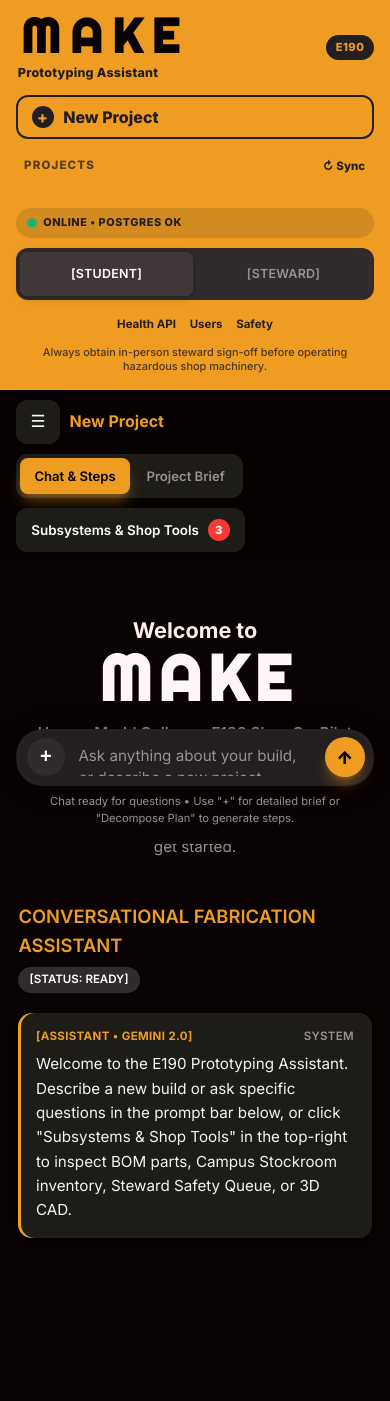
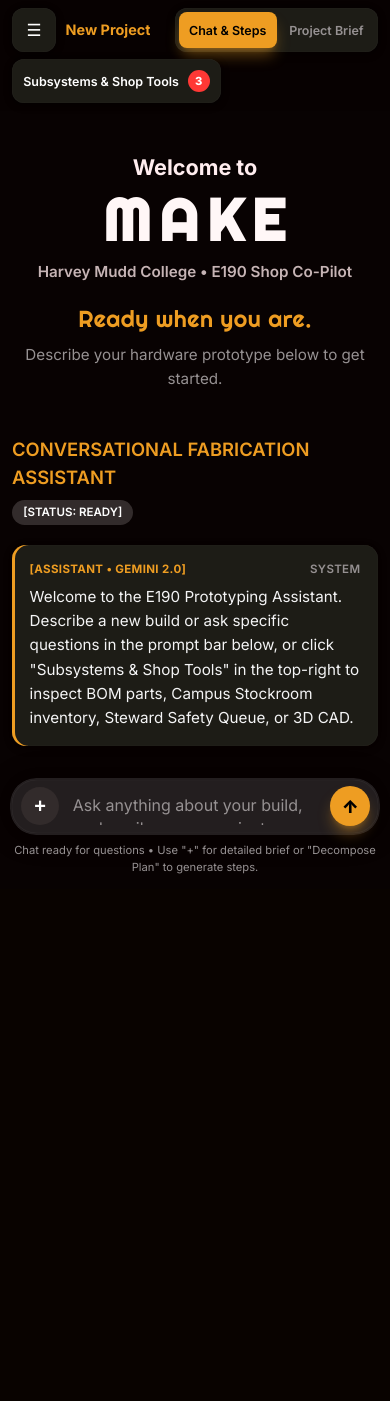
Before and after one commit to nate-noronha/E190-Final-Project, a FastAPI app: page / in a window 390 px wide. After the commit the page ends 874 px from the top, so only its background shows below. Run offline with FastAPI, Linux system fonts and the light colour scheme.

Commit message:
fix(ui): mobile-first responsive layout, slide-over drawers & zero horizontal overflow

```diff
--- a/app/static/css/style.css
+++ b/app/static/css/style.css
@@ -91,6 +91,7 @@ html {
   scroll-behavior: smooth;
   -webkit-text-size-adjust: 100%;
   height: 100%;
+  overflow-x: hidden;
 }
 
 body.app-shell {
@@ -101,7 +102,9 @@ body.app-shell {
   color: var(--make-text);
   display: flex;
   flex-direction: column;
-  min-height: 100vh;
+  min-height: 100dvh;
+  max-width: 100vw;
+  overflow-x: hidden;
   margin: 0;
   padding: 0;
   overflow-x: hidden;
@@ -1424,6 +1427,8 @@ select:focus-visible {
 
 .chat-textarea {
   flex: 1;
+  min-width: 0;
+  width: 100%;
   min-height: 38px;
   max-height: 140px;
   padding: 0.45rem 0.4rem;
@@ -2583,6 +2588,81 @@ select:focus-visible {
   }
 }
 
+@media (max-width: 959px) {
+  .sidebar-left {
+    position: fixed;
+    top: 0;
+    left: 0;
+    bottom: 0;
+    width: min(85vw, 290px);
+    height: 100dvh;
+    z-index: 60;
+    overflow-y: auto;
+    box-shadow: 0 0 40px rgba(0, 0, 0, 0.75);
+  }
+
+  .sidebar-right {
+    position: fixed;
+    top: 0;
+    right: 0;
+    bottom: 0;
+    width: 100vw;
+    max-width: 440px;
+    height: 100dvh;
+    z-index: 60;
+    overflow-y: auto;
+    box-shadow: 0 0 40px rgba(0, 0, 0, 0.75);
+  }
+
+  .center-workspace {
+    min-height: 100dvh;
+    width: 100%;
+    overflow-x: hidden;
+  }
+
+  .workspace-topbar {
+    padding: 0.5rem 0.75rem;
+    gap: 0.45rem;
+  }
+
+  .topbar-project-title {
+    max-width: 145px;
+    font-size: 0.9rem;
+  }
+
+  .seg-pill {
+    padding: 0.3rem 0.65rem;
+    font-size: 0.78rem;
+  }
+
+  .btn-drawer-toggle {
+    padding: 0.4rem 0.7rem;
+    font-size: 0.78rem;
+  }
+
+  .center-response-frame {
+    padding: 0.75rem 0.75rem 1.25rem 0.75rem;
+  }
+
+  .hero-wordmark {
+    font-size: clamp(2.8rem, 15vw, 4.5rem);
+    letter-spacing: 0.14em;
+    margin-top: 0;
+  }
+
+  .watts-hero-heading {
+    font-size: 1.45rem;
+  }
+
+  .chatbar-dock {
+    padding: 0.5rem 0.65rem 0.75rem 0.65rem;
+  }
+
+  .chat-textarea {
+    font-size: 16px;
+  }
+}
+
 @media (min-width: 960px) {
   body.app-shell {
     flex-direction: row;
--- a/app/templates/index.html
+++ b/app/templates/index.html
@@ -8,8 +8,8 @@
   <link rel="preconnect" href="https://fonts.googleapis.com">
   <link rel="preconnect" href="https://fonts.gstatic.com" crossorigin>
   <link href="https://fonts.googleapis.com/css2?family=Righteous&family=Lexend:wght@400;500;600;700&family=Inter:wght@400;500;600;700;800;900&family=JetBrains+Mono:wght@400;500;700&display=swap" rel="stylesheet">
-  <link rel="stylesheet" href="/static/css/style.css?v=5">
-  <script src="/static/js/app.js?v=5" defer></script>
+  <link rel="stylesheet" href="/static/css/style.css?v=6">
+  <script src="/static/js/app.js?v=6" defer></script>
 </head>
 <body class="app-shell">
 
```
Also changed, not shown: app/static/js/app.js (+35 -3 lines).
